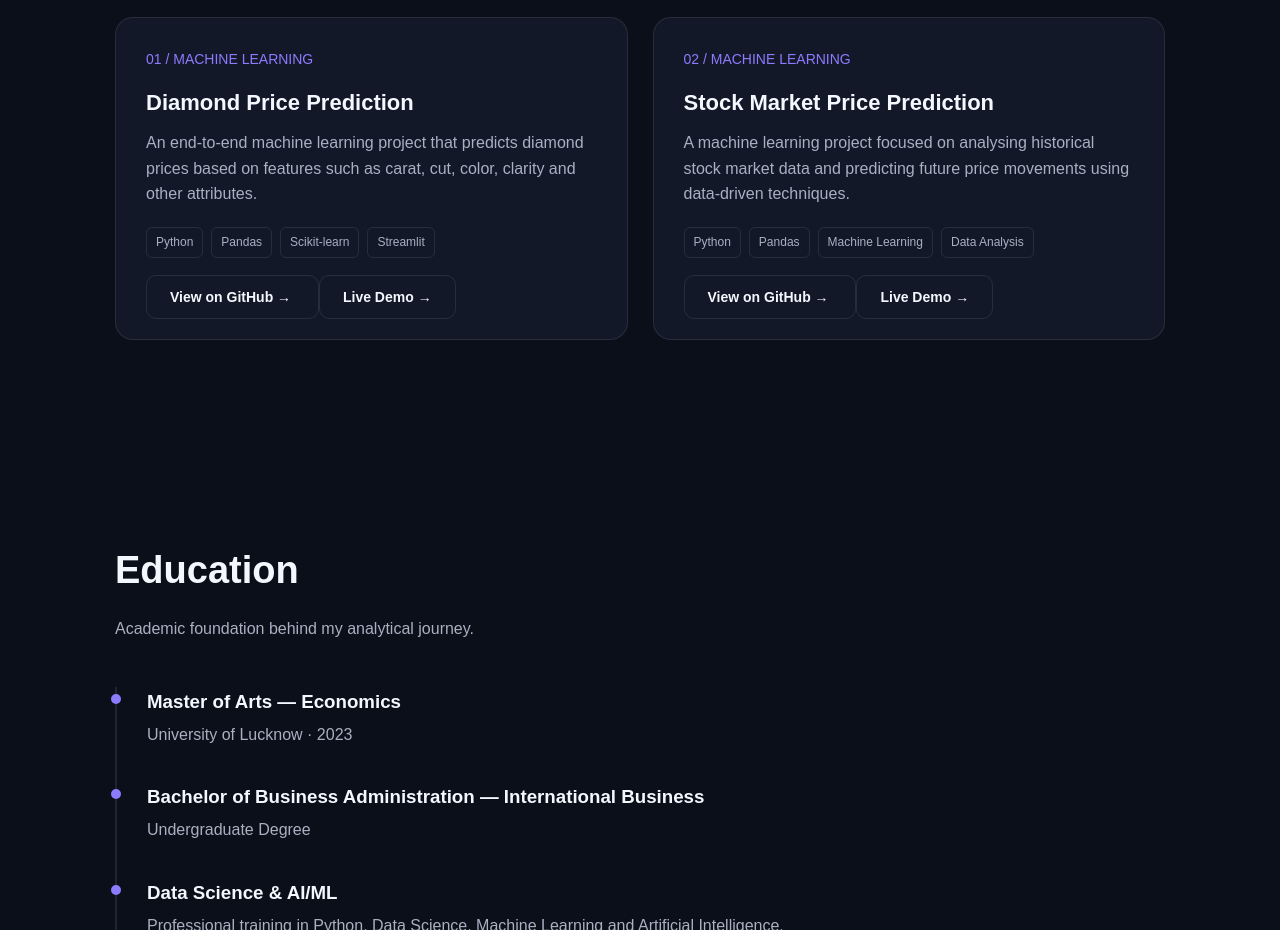
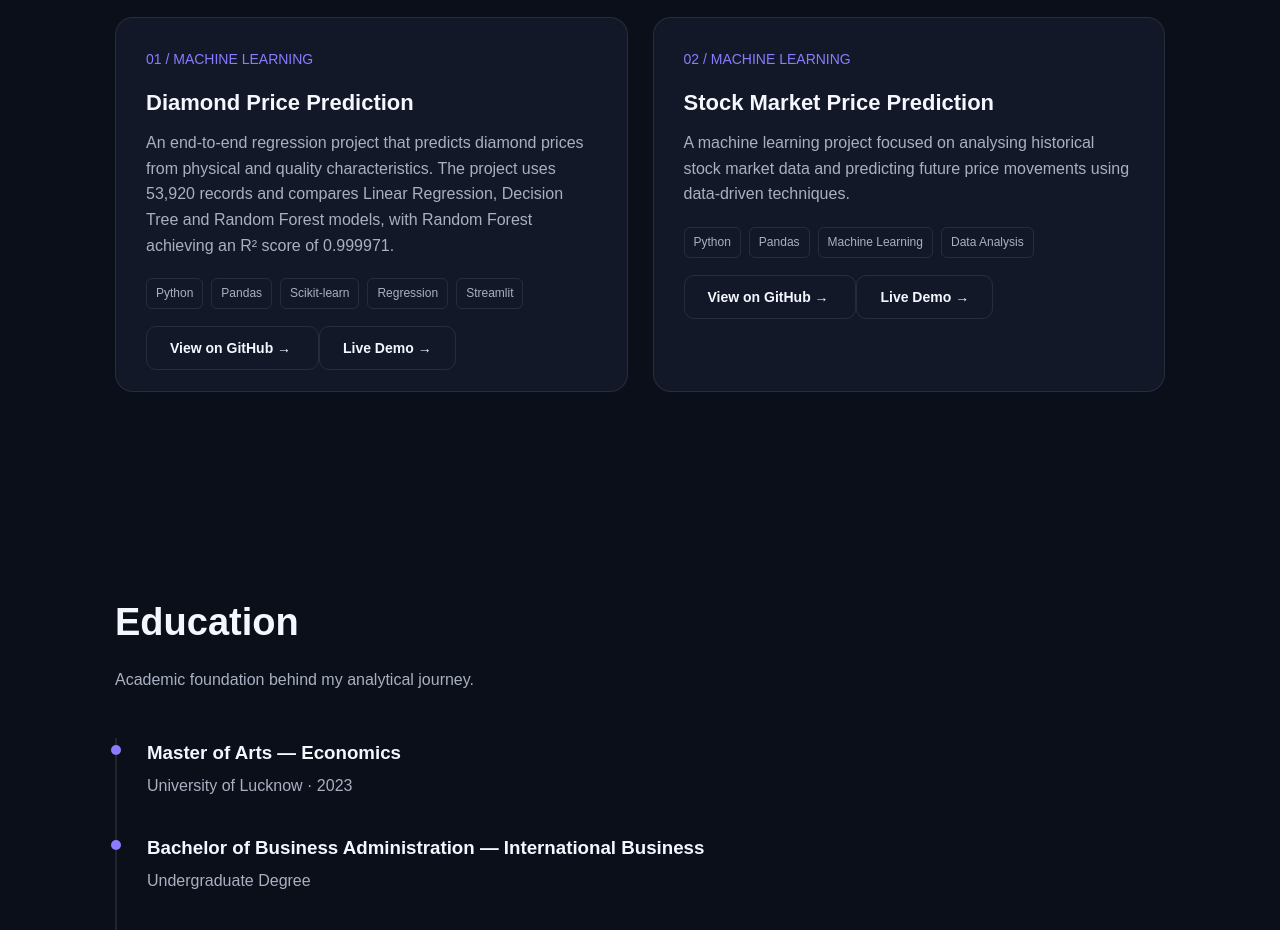
Before and after one commit to saniyasiddiqui0875-commits/saniyasiddiqui0875-commits.github.io, a plain HTML site: page index.html in a window 1280 px wide. Shown: the part 2120-3050 px from the top of the page. Drawn offline with Linux system fonts and the light colour scheme.

Commit message:
Update index.html

```diff
--- a/index.html
+++ b/index.html
@@ -537,15 +537,18 @@
             <h3>Diamond Price Prediction</h3>
 
             <p>
-                An end-to-end machine learning project that predicts
-                diamond prices based on features such as carat,
-                cut, color, clarity and other attributes.
+                An end-to-end regression project that predicts diamond prices
+                from physical and quality characteristics. The project uses
+                53,920 records and compares Linear Regression, Decision Tree
+                and Random Forest models, with Random Forest achieving an
+                R² score of 0.999971.
             </p>
 
             <div class="project-tags">
                 <span>Python</span>
                 <span>Pandas</span>
                 <span>Scikit-learn</span>
+                <span>Regression</span>
                 <span>Streamlit</span>
             </div>
 
```
